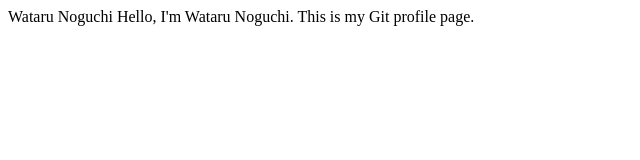
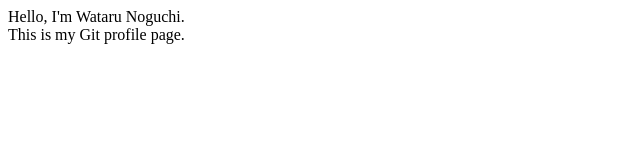
Before and after one commit to noglog/noglog.github.io, a plain HTML site: page index.html in a window 1280 px wide. Shown: the whole page, without its empty margins (0-640 px from the left). Drawn offline with Linux system fonts and the light colour scheme.

Commit message:
add <br>, fix <title>

```diff
--- a/index.html
+++ b/index.html
@@ -1,8 +1,10 @@
 <html>
-<head>Wataru Noguchi</head>
+<head>
+  <title>Wataru Noguchi</title>
+</head>
 
 <body>
-Hello, I'm Wataru Noguchi.
-This is my Git profile page.
+Hello, I'm Wataru Noguchi.<br>
+This is my Git profile page.<br>
 </body>
 </html>
```
